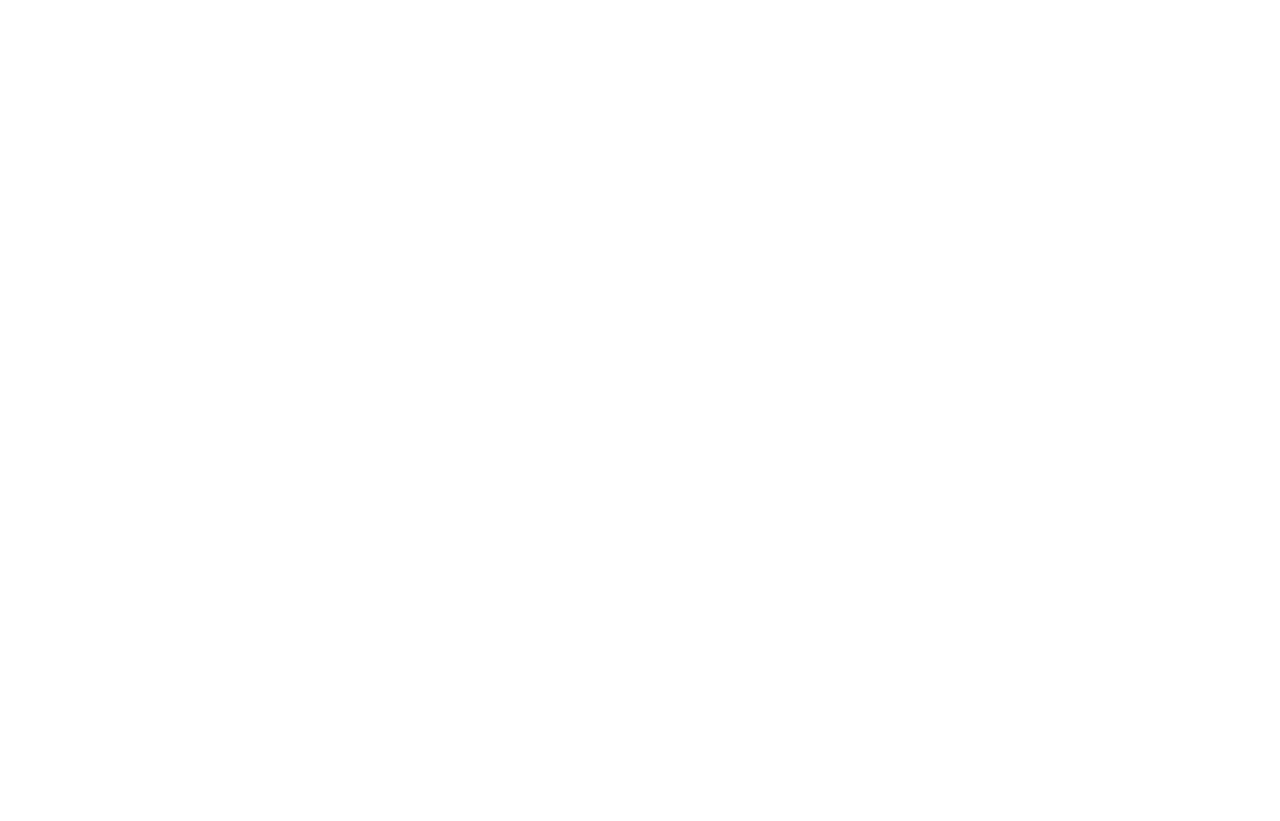
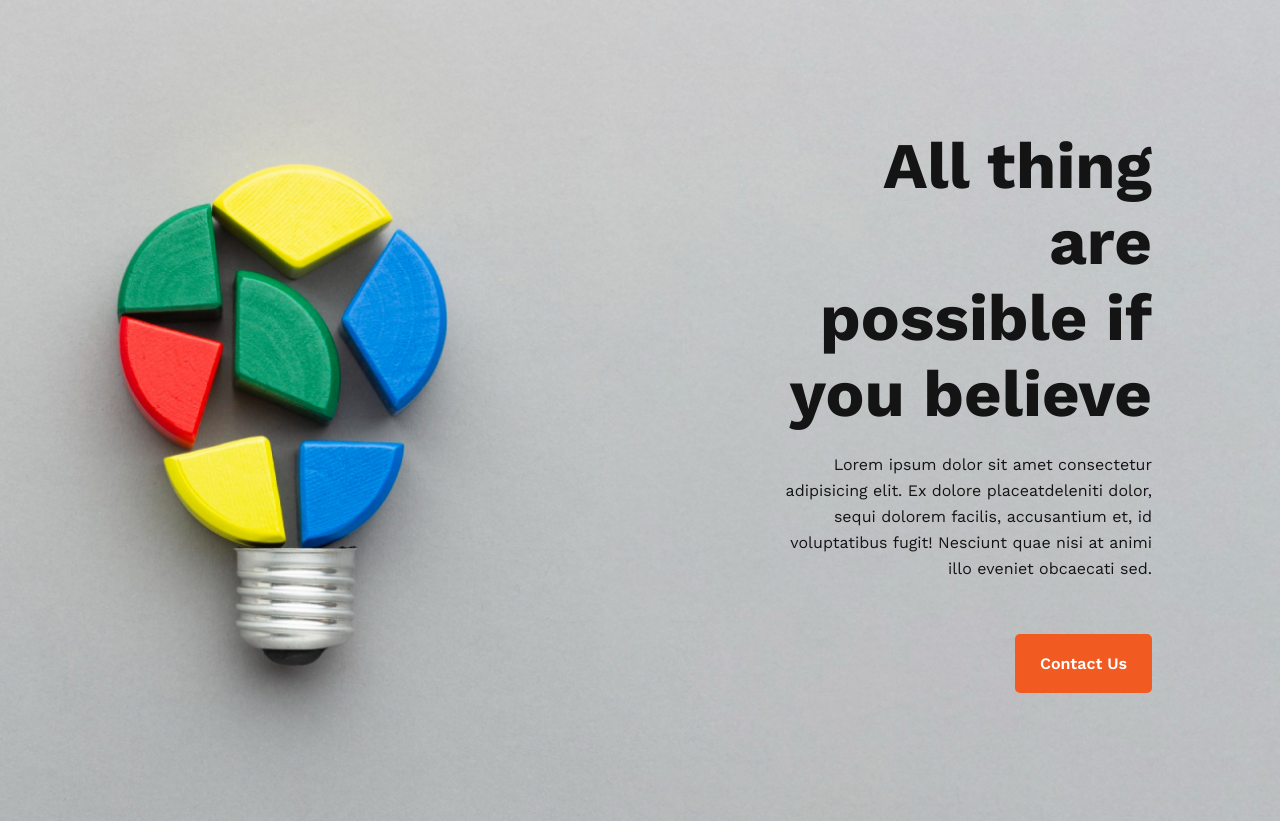
Before and after one commit to mithunbiswas1/explore-the-new-year, a plain HTML site: page index.html in a window 1280 px wide. Before the commit the page ends 800 px from the top, so only its background shows below. Drawn offline with nearby package versions, Linux system fonts and the light colour scheme.

Commit message:
header section

```diff
--- a/index.html
+++ b/index.html
@@ -1,13 +1,25 @@
 <!DOCTYPE html>
 <html lang="en">
+
 <head>
     <meta charset="UTF-8">
     <meta http-equiv="X-UA-Compatible" content="IE=edge">
     <meta name="viewport" content="width=device-width, initial-scale=1.0">
+    <link rel="preconnect" href="https://fonts.googleapis.com">
+<link rel="preconnect" href="https://fonts.gstatic.com" crossorigin>
+<link href="https://fonts.googleapis.com/css2?family=Work+Sans:wght@100;200;300;400;500;600;700;800&display=swap"
+        rel="stylesheet">
     <title>new year new me, explore the new year.</title>
     <link rel="stylesheet" href="style.css">
 </head>
+
 <body>
+    <header class="header">
+            <h1 class="header-title">All thing are possible if you believe</h1>
+            <p class="header-description">Lorem ipsum dolor sit amet consectetur adipisicing elit. Ex dolore placeatdeleniti dolor, sequi dolorem facilis, accusantium et, id voluptatibus fugit! Nesciunt quae nisi at animi illo eveniet obcaecati sed.</p>
+            <button class="button"><a href="#">Contact Us</a></button>
+        </div>
+    </header>
+</body>
 
-</body>
 </html>
--- a/style.css
+++ b/style.css
@@ -0,0 +1,44 @@
+*{
+    margin: 0px;
+    padding: 0px;
+    font-family: 'Work Sans', sans-serif;
+    color: #151414;
+}
+
+.header{
+    background-image: url(images/banner/banner2.png);
+    text-align: right;
+    background-size: cover;
+    background-repeat: no-repeat;
+    padding: 10% 10% 10% 60%;
+}
+
+.header-title{
+    font-weight: 700;
+    font-size: 65px;
+    margin-bottom: 20px;
+    line-height: 76px;
+}
+
+.header-description{
+    font-weight: 400;
+    font-size: 16px;
+    line-height: 26px;
+    margin-bottom: 20px;
+}
+
+.button{
+    font-size: 16px;
+    font-weight: 600;
+    padding: 20px 25px;
+    background: #f15b22;
+    border: none;
+    border-radius: 5px;
+    margin-top: 32px;
+    cursor: pointer;
+}
+
+.button a{
+    color: #ffffff;
+    text-decoration: none;
+}
```
